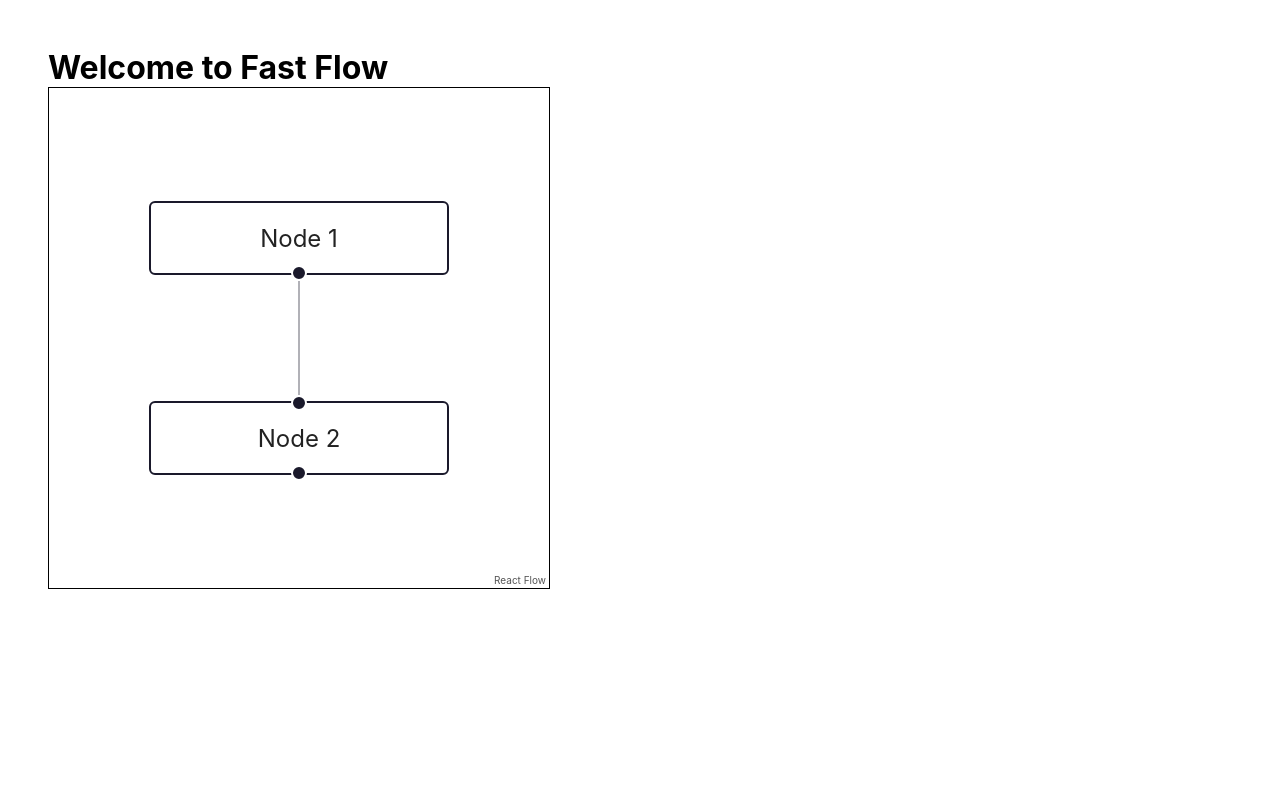
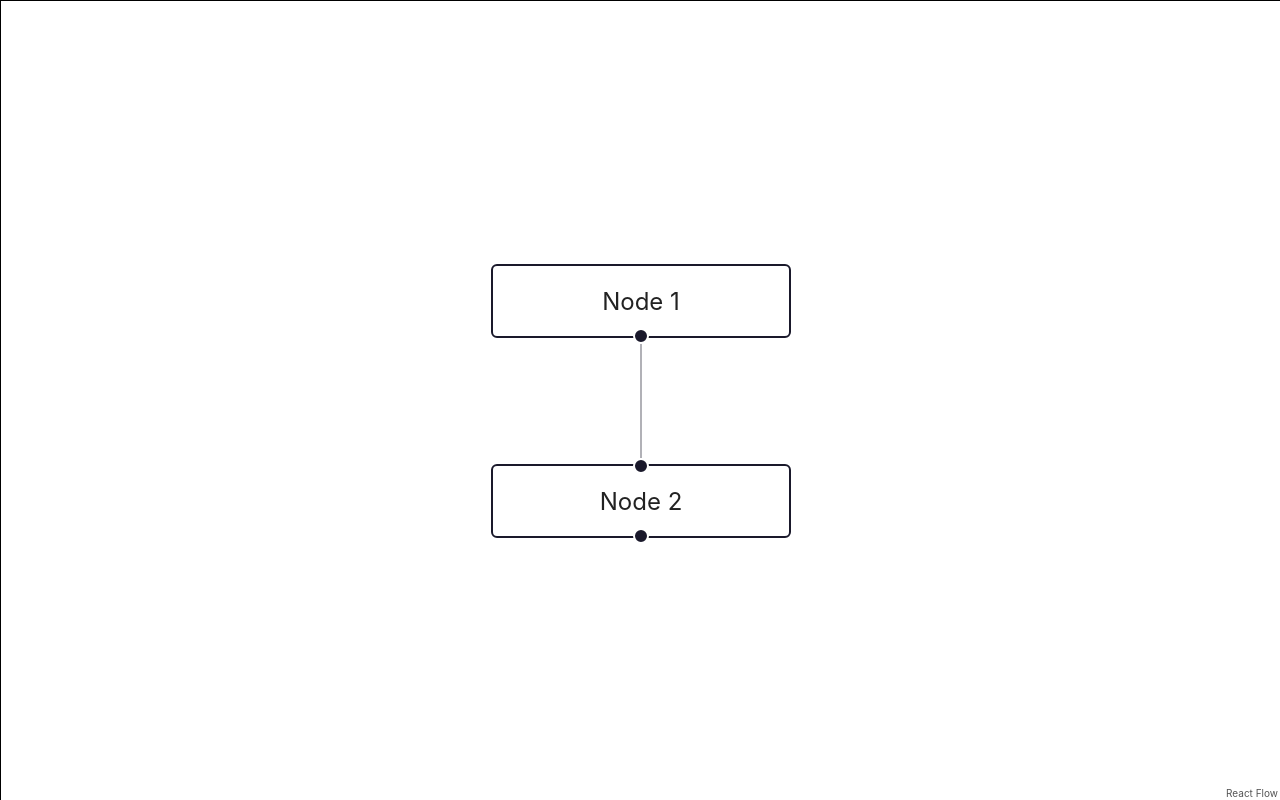
Before and after one commit to alabhyajindal/fastflow, a React (Create React App) app: page / in a window 1280 px wide. Built offline with nearby package versions, Linux system fonts and the light colour scheme.

Commit message:
Full Screen

```diff
--- a/src/App.js
+++ b/src/App.js
@@ -83,12 +83,11 @@ export default function App() {
 
   return (
     <div id='app'>
-      <h1 onKeyDown={handleKeyDown} tabIndex={1}>
-        Welcome to Fast Flow
-      </h1>
       <ReactFlowProvider>
         <ReactFlow
           id='flow'
+          onKeyDown={handleKeyDown}
+          tabIndex={1}
           nodes={nodes}
           edges={edges}
           onNodesChange={onNodesChange}
--- a/src/index.css
+++ b/src/index.css
@@ -8,9 +8,9 @@
 }
 
 #app {
-  margin: 3rem;
-  width: 500px;
-  height: 500px;
+  width: 100vw;
+  height: 100vh;
+  overflow: hidden;
 }
 
 #flow {
```
Also changed, not shown: public/index.html (+0 -19 lines).
